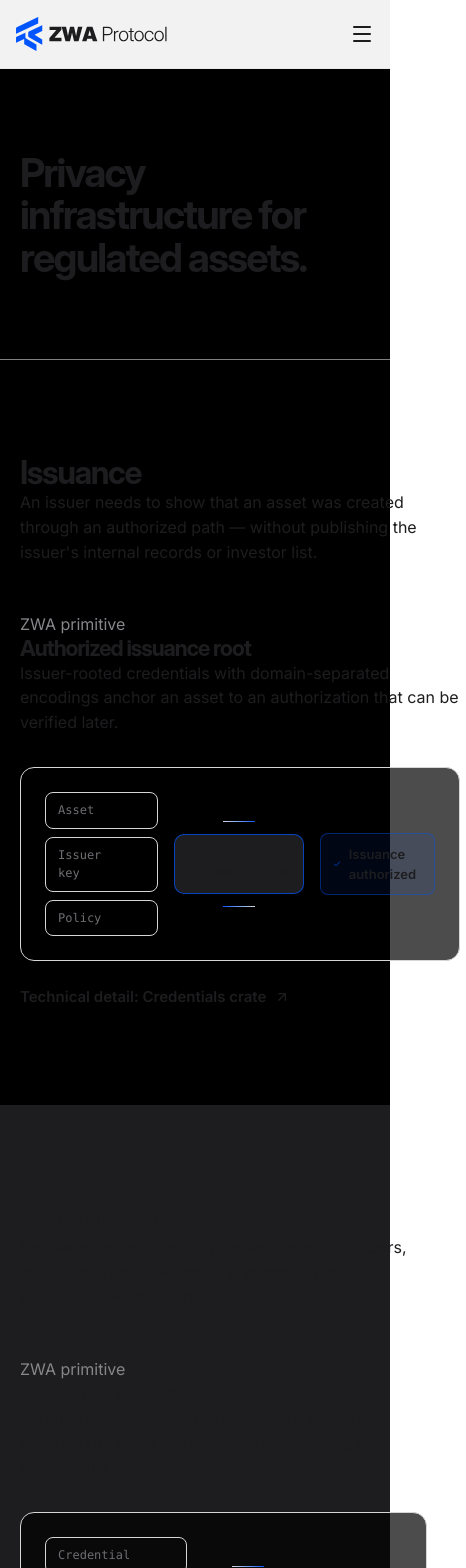
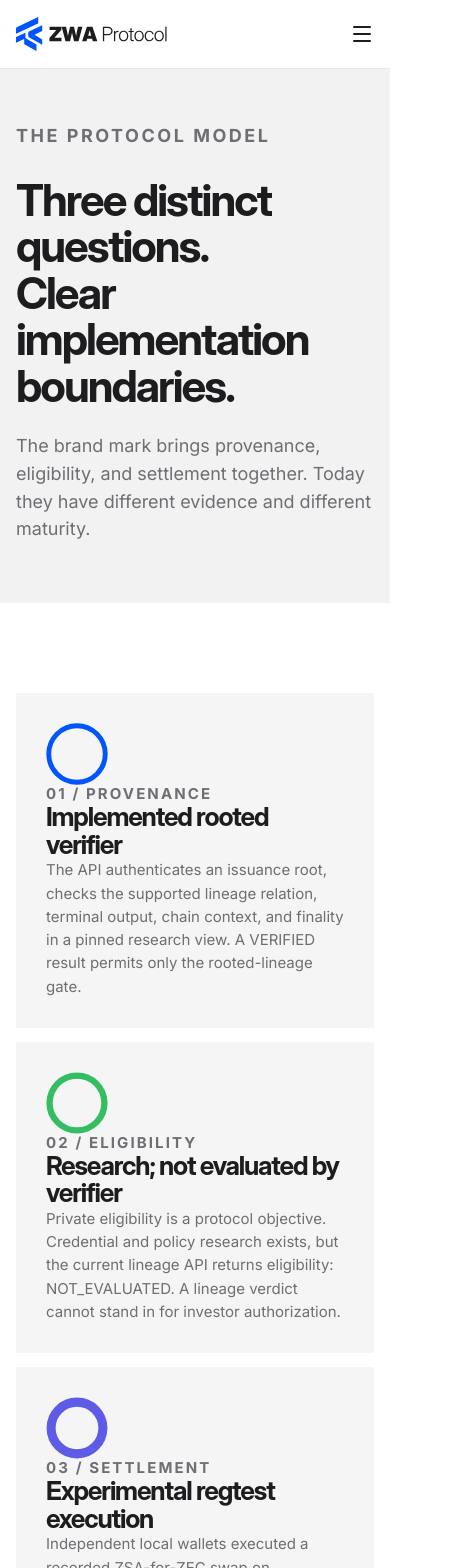
Before and after one commit to Maheshsiddu29/ZWA-Protocol, a Next.js app in the folder website/: page /protocol in a window 390 px wide. Shown: the top 1568 px of the page, 466 px wide, since content can reach past the window. Built offline with nearby package versions, Linux system fonts and the light colour scheme.

Commit message:
Rework supporting pages and correct protocol claims

```diff
--- a/website/app/not-found.tsx
+++ b/website/app/not-found.tsx
@@ -1,17 +1,2 @@
-import { Container } from "@/components/layout/Container";
-import { Button } from "@/components/ui/Button";
-
-export default function NotFound() {
-  return (
-    <section className="flex min-h-[80vh] items-center bg-void pt-[72px]">
-      <Container>
-        <p className="mono-label text-electric">404 · Not disclosed</p>
-        <h1 className="mt-6 text-[44px] tracking-[-0.03em] sm:text-[60px]">This page stays private.</h1>
-        <p className="mt-5 max-w-[30rem]">Or it doesn&apos;t exist. Either way, nothing to verify here.</p>
-        <div className="mt-10">
-          <Button href="/">Back to home</Button>
-        </div>
-      </Container>
-    </section>
-  );
-}
+import Link from "next/link";
+export default function NotFound(){return <section className="subpage"><div className="shell"><p className="eyebrow">404 / Page not found</p><h1>Nothing to verify here.</h1><p>The page you requested does not exist.</p><Link className="button button-blue" href="/">Return home ↗</Link></div></section>}
--- a/website/app/privacy/page.tsx
+++ b/website/app/privacy/page.tsx
@@ -1,15 +1,3 @@
 import type { Metadata } from "next";
-import { PageHero } from "@/components/layout/PageHero";
-
-export const metadata: Metadata = { title: "Privacy" };
-
-export default function PrivacyPage() {
-  return (
-    <PageHero title="Privacy">
-      <p>
-        This website sets no cookies, runs no analytics and loads no third-party scripts. The demo runs entirely in
-        your browser and sends nothing anywhere.
-      </p>
-    </PageHero>
-  );
-}
+export const metadata:Metadata={title:"Privacy"};
+export default function PrivacyPage(){return <section className="subpage"><div className="shell"><p className="eyebrow">Site privacy</p><h1>Privacy</h1><p className="legal-copy">This website does not add analytics or account tracking. The verifier demo sends selected scenario IDs or proof bytes to this site&apos;s server, which forwards them to a local verifier. The checkout panel requests read-only evidence from a separate local service. Do not upload private keys, wallet databases, identity records, or other secrets as proof evidence.</p><p className="legal-copy">The local backend&apos;s operational logging and retention depend on how it is run. Consult the repository documentation before exposing these services to other users.</p></div></section>}
--- a/website/app/protocol/page.tsx
+++ b/website/app/protocol/page.tsx
@@ -1,136 +1,10 @@
 import type { Metadata } from "next";
-import { ArrowUpRight, Check } from "lucide-react";
-import { PageHero } from "@/components/layout/PageHero";
-import { Container } from "@/components/layout/Container";
-import { Section } from "@/components/layout/Section";
-import { Reveal } from "@/components/motion/Reveal";
-import { site } from "@/lib/site";
-
-export const metadata: Metadata = {
-  title: "Protocol",
-  description: "What ZWA is: privacy infrastructure for regulated assets across issuance, compliance, private market coordination and settlement.",
-};
-
-type Chapter = {
-  n: string;
-  name: string;
-  problem: string;
-  primitive: string;
-  primitiveBody: string;
-  diagram: { in: string[]; core: string; out: string[] };
-  link: { label: string; href: string };
-};
-
-const chapters: Chapter[] = [
-  {
-    n: "01",
-    name: "Issuance",
-    problem: "An issuer needs to show that an asset was created through an authorized path — without publishing the issuer's internal records or investor list.",
-    primitive: "Authorized issuance root",
-    primitiveBody: "Issuer-rooted credentials with domain-separated encodings anchor an asset to an authorization that can be verified later.",
-    diagram: { in: ["Asset", "Issuer key", "Policy"], core: "Root authorization", out: ["Issuance authorized"] },
-    link: { label: "Credentials crate", href: `${site.github}/tree/main/crates/credentials` },
-  },
-  {
-    n: "02",
-    name: "Compliance",
-    problem: "Regulated assets can only move to eligible holders, but eligibility data — identity, accreditation, jurisdiction — should not be public.",
-    primitive: "Eligibility predicate",
-    primitiveBody: "A zero-knowledge predicate proves a credential satisfies the asset's policy without revealing the credential's fields.",
-    diagram: { in: ["Credential", "Policy", "Private witness"], core: "ZK relation", out: ["Eligible"] },
-    link: { label: "Circuits", href: `${site.github}/tree/main/circuits` },
-  },
-  {
-    n: "03",
-    name: "Private market coordination",
-    problem: "Counterparties need to agree on a trade without publishing positions, prices or who is trading with whom.",
-    primitive: "Trade commitment + matcher",
-    primitiveBody: "TradeCommitmentV1 binds the exact terms. The matcher checks eligibility and issues a single-use, replay-protected approval for that commitment.",
-    diagram: { in: ["Seller intent", "Buyer intent", "Eligibility"], core: "Trade commitment", out: ["Approved trade"] },
-    link: { label: "Matcher", href: `${site.github}/tree/main/matcher` },
-  },
-  {
-    n: "04",
-    name: "Settlement",
-    problem: "An approved trade must settle exactly as approved, with each party in control of its own funds.",
-    primitive: "Attested consent → wallet authorization",
-    primitiveBody:
-      "ZWA verifies credential-authority-attested party consent for the exact approved trade and holds no spending authority. Each party's wallet authorizes its own Zcash spend.",
-    diagram: { in: ["Approved trade", "Seller consent", "Buyer consent"], core: "Settlement handoff", out: ["Settlement permitted"] },
-    link: { label: "Architecture", href: "/#architecture" },
-  },
+import Image from "next/image";
+import Link from "next/link";
+export const metadata:Metadata={title:"Protocol",description:"Provenance, eligibility, and settlement as distinct ZWA Protocol concepts and implementation states."};
+const concepts=[
+  {n:"01",name:"Provenance",image:"/illustrations/ring-provenance.svg",state:"Implemented rooted verifier",body:"The API authenticates an issuance root, checks the supported lineage relation, terminal output, chain context, and finality in a pinned research view. A VERIFIED result permits only the rooted-lineage gate."},
+  {n:"02",name:"Eligibility",image:"/illustrations/ring-eligibility.svg",state:"Research; not evaluated by verifier",body:"Private eligibility is a protocol objective. Credential and policy research exists, but the current lineage API returns eligibility: NOT_EVALUATED. A lineage verdict cannot stand in for investor authorization."},
+  {n:"03",name:"Settlement",image:"/illustrations/ring-settlement.svg",state:"Experimental regtest execution",body:"Independent local wallets executed a recorded ZSA-for-ZEC swap on disposable regtest. The checkout evidence is read-only and does not establish purchased-note rooted lineage or eligibility."},
 ];
-
-function MiniDiagram({ d }: { d: Chapter["diagram"] }) {
-  return (
-    <div className="grid grid-cols-[1fr_auto_1fr] items-center gap-4 rounded-[14px] border border-line bg-void/70 p-6" aria-hidden="true">
-      <ul className="space-y-2">
-        {d.in.map((x) => (
-          <li key={x} className="flex items-center justify-between gap-3 rounded-[8px] border border-line px-3 py-2">
-            <span className="font-mono text-[12px] text-body">{x}</span>
-            <span className="redacted h-2 w-8" />
-          </li>
-        ))}
-      </ul>
-      <div className="flex flex-col items-center">
-        <span className="h-px w-8 bg-gradient-to-r from-line to-cobalt" />
-        <span className="my-3 rounded-[10px] border border-cobalt/70 bg-deep px-3 py-3 text-center font-mono text-[11px] uppercase tracking-[0.12em] text-ink">
-          {d.core}
-        </span>
-        <span className="h-px w-8 bg-gradient-to-r from-cobalt to-line" />
-      </div>
-      <ul className="space-y-2">
-        {d.out.map((x) => (
-          <li key={x} className="flex items-center gap-2 rounded-[8px] border border-cobalt/40 bg-cobalt/[0.08] px-3 py-2.5">
-            <Check className="h-3.5 w-3.5 text-electric" />
-            <span className="text-[13px] font-semibold text-ink">{x}</span>
-          </li>
-        ))}
-      </ul>
-    </div>
-  );
-}
-
-export default function ProtocolPage() {
-  return (
-    <>
-      <PageHero title="Privacy infrastructure for regulated assets." />
-
-      {chapters.map((c, i) => (
-        <Section key={c.n} id={`ch-${c.n}`} tone={i % 2 ? "deep" : "void"} labelledBy={`ch-${c.n}-title`} className="!py-24 lg:!py-32">
-          <Container>
-            <div className="grid gap-12 lg:grid-cols-12">
-              <div className="lg:col-span-5">
-                <Reveal>
-                  <h2 id={`ch-${c.n}-title`} className="text-[32px] tracking-[-0.03em] sm:text-[40px]">
-                    {c.name}
-                  </h2>
-                  <p className="mt-6">{c.problem}</p>
-                </Reveal>
-              </div>
-              <div className="lg:col-span-6 lg:col-start-7">
-                <Reveal delay={0.08}>
-                  <p className="mono-label text-muted">ZWA primitive</p>
-                  <h3 className="mt-3 text-[22px]">{c.primitive}</h3>
-                  <p className="mt-3 text-[16px]">{c.primitiveBody}</p>
-                  <div className="mt-8">
-                    <MiniDiagram d={c.diagram} />
-                  </div>
-                  <a
-                    href={c.link.href}
-                    {...(c.link.href.startsWith("http") ? { target: "_blank", rel: "noreferrer noopener" } : {})}
-                    className="group mt-6 inline-flex items-center gap-2 text-[15px] font-semibold text-ink hover:text-electric"
-                  >
-                    Technical detail: {c.link.label}
-                    <ArrowUpRight aria-hidden="true" className="h-4 w-4 transition-transform group-hover:-translate-y-0.5 group-hover:translate-x-0.5" />
-                  </a>
-                </Reveal>
-              </div>
-            </div>
-          </Container>
-        </Section>
-      ))}
-
-    </>
-  );
-}
+export default function ProtocolPage(){return <><header className="subpage-hero"><div className="shell"><p className="eyebrow">The protocol model</p><h1>Three distinct questions.<br />Clear implementation boundaries.</h1><p>The brand mark brings provenance, eligibility, and settlement together. Today they have different evidence and different maturity.</p></div></header><section className="subpage-section"><div className="shell"><div className="subpage-grid">{concepts.map(c=><article className="info-panel" key={c.n}><Image src={c.image} alt="" width={62} height={62}/><p className="eyebrow">{c.n} / {c.name}</p><h2>{c.state}</h2><p>{c.body}</p></article>)}</div><div className="info-band"><h2>Verification is scoped.</h2><p>The implemented relation does not prove full recursive ownership lineage, hidden private fields, investor eligibility, or settlement. It evaluates a supported rooted-lineage statement against an authenticated pinned view.</p><Link href="/demo">Inspect the verifier ↗</Link></div></div></section></>}
--- a/website/app/terms/page.tsx
+++ b/website/app/terms/page.tsx
@@ -1,15 +1,3 @@
 import type { Metadata } from "next";
-import { PageHero } from "@/components/layout/PageHero";
-
-export const metadata: Metadata = { title: "Terms" };
-
-export default function TermsPage() {
-  return (
-    <PageHero title="Terms">
-      <p>
-        ZWA Protocol is research software provided as is, without warranty. It has not been audited for production use
-        and must not be used to custody or move real assets.
-      </p>
-    </PageHero>
-  );
-}
+export const metadata:Metadata={title:"Terms"};
+export default function TermsPage(){return <section className="subpage"><div className="shell"><p className="eyebrow">Research software</p><h1>Terms</h1><p className="legal-copy">ZWA Protocol is experimental research software provided as is. The website demo runs against local pinned regtest research views and recorded disposable checkout evidence. It is not a production Zcash Shielded Assets mainnet service or a purchase interface.</p><p className="legal-copy">The verifier&apos;s lineage verdict does not evaluate investor eligibility or execute settlement. Do not use this software to custody or move real assets without independent security review and appropriate controls.</p></div></section>}
```
Also changed, not shown: website/app/about/page.tsx (+3 -29 lines), website/app/developers/page.tsx (+6 -27 lines), website/app/research/page.tsx (+8 -29 lines), 1 other file (tests, documents, lock files or other folders).
